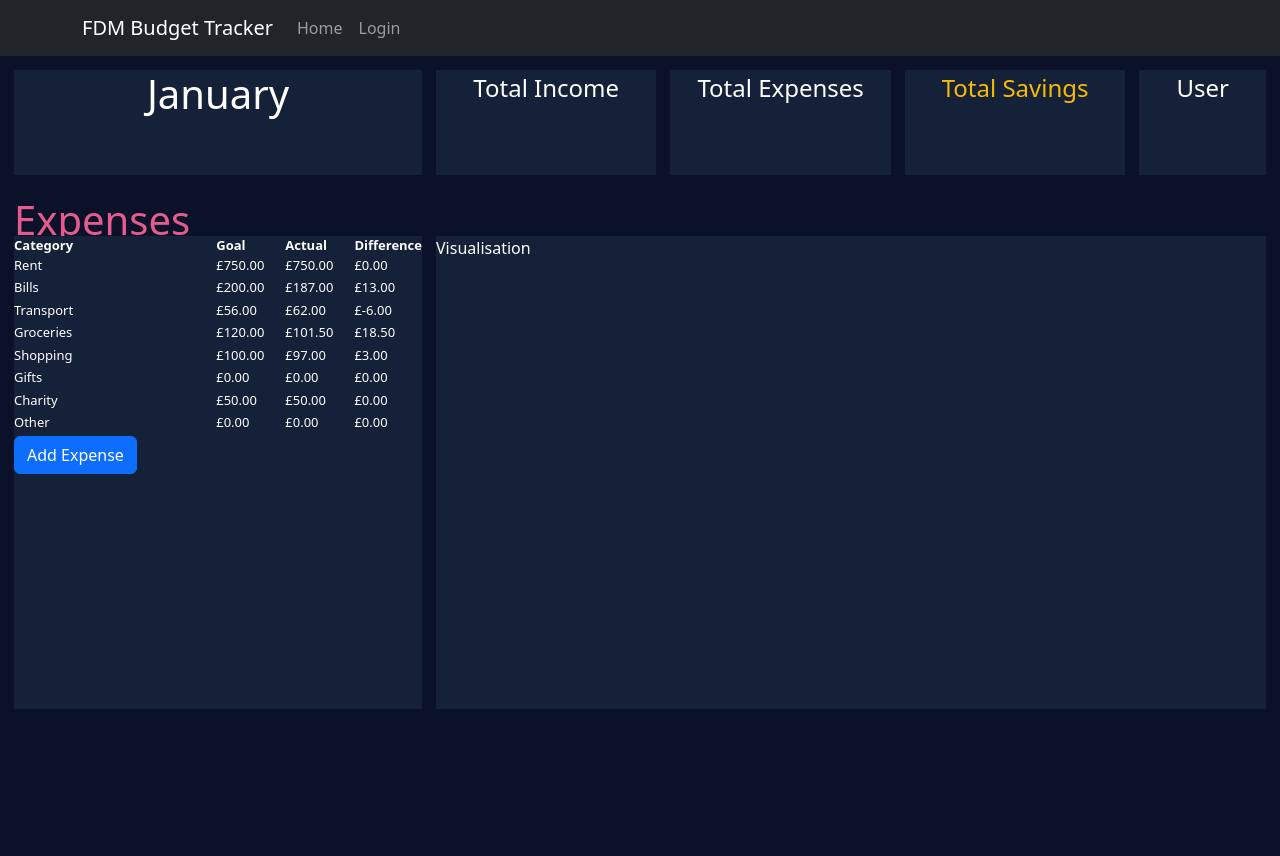
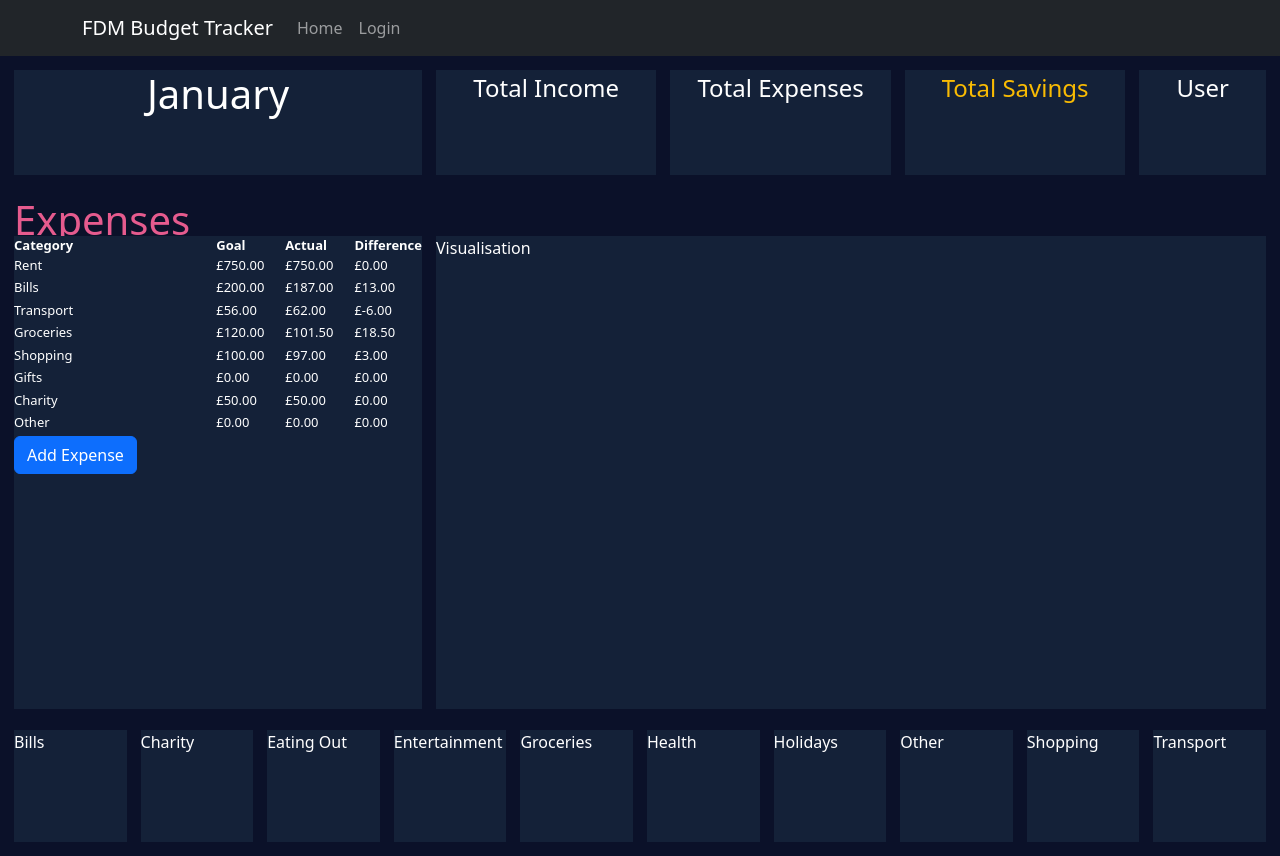
Before and after one commit to speedwagon7/budgetTracker, a React (Create React App) app in the folder budgetTrackerFE/: page / in a window 1280 px wide. Built offline with nearby package versions, Linux system fonts and the light colour scheme.

Commit message:
Revert "Merge branch 'category-entry' into 'main'"
This reverts merge request !10

```diff
--- a/budgetTrackerFE/src/Components/LandingPage/Home.jsx
+++ b/budgetTrackerFE/src/Components/LandingPage/Home.jsx
@@ -22,12 +22,12 @@ const Home = () => {
         setOpen(false);
     };
 
-    const handleExpenseAddition = (category, description, price) => {
+    const handleExpenseAddition = (category, price) => {
         const updatedExpenses = { ...expensesByCategory };
         if (!updatedExpenses[category]) {
             updatedExpenses[category] = [];
         }
-        updatedExpenses[category].push({description, price});
+        updatedExpenses[category].push(price);
         setExpensesByCategory(updatedExpenses);
     };
 
@@ -75,12 +75,37 @@ const Home = () => {
                         </div>
                     </div>
                     <div className="category-summary-row">
-                        {Object.keys(expensesByCategory).map(category => (
-                            <div key={category} className="row-object total">
-                                <TotalContainer content={category} className="incomeHeader" />
-                            </div>
-                        ))}
-                </div>
+                        <div className="row-object total">
+                            <TotalContainer content="Bills" className="incomeHeader" />
+                        </div>
+                        <div className="row-object total">
+                            <TotalContainer content="Charity" className="expensesHeader" />
+                        </div>
+                        <div className="row-object total">
+                            <TotalContainer content="Eating Out" className="expensesHeader" />
+                        </div>
+                        <div className="row-object total">
+                            <TotalContainer content="Entertainment" className="incomeHeader" />
+                        </div>
+                        <div className="row-object total">
+                            <TotalContainer content="Groceries" className="incomeHeader" />
+                        </div>
+                        <div className="row-object total">
+                            <TotalContainer content="Health" className="incomeHeader" />
+                        </div>
+                        <div className="row-object total">
+                            <TotalContainer content="Holidays" className="incomeHeader" />
+                        </div>
+                        <div className="row-object total">
+                            <TotalContainer content="Other" className="incomeHeader" />
+                        </div>
+                        <div className="row-object total">
+                            <TotalContainer content="Shopping" className="incomeHeader" />
+                        </div>
+                        <div className="row-object total">
+                            <TotalContainer content="Transport" className="incomeHeader" />
+                        </div>
+                    </div>
                 </div>
             </section>
         </React.Fragment>
```
